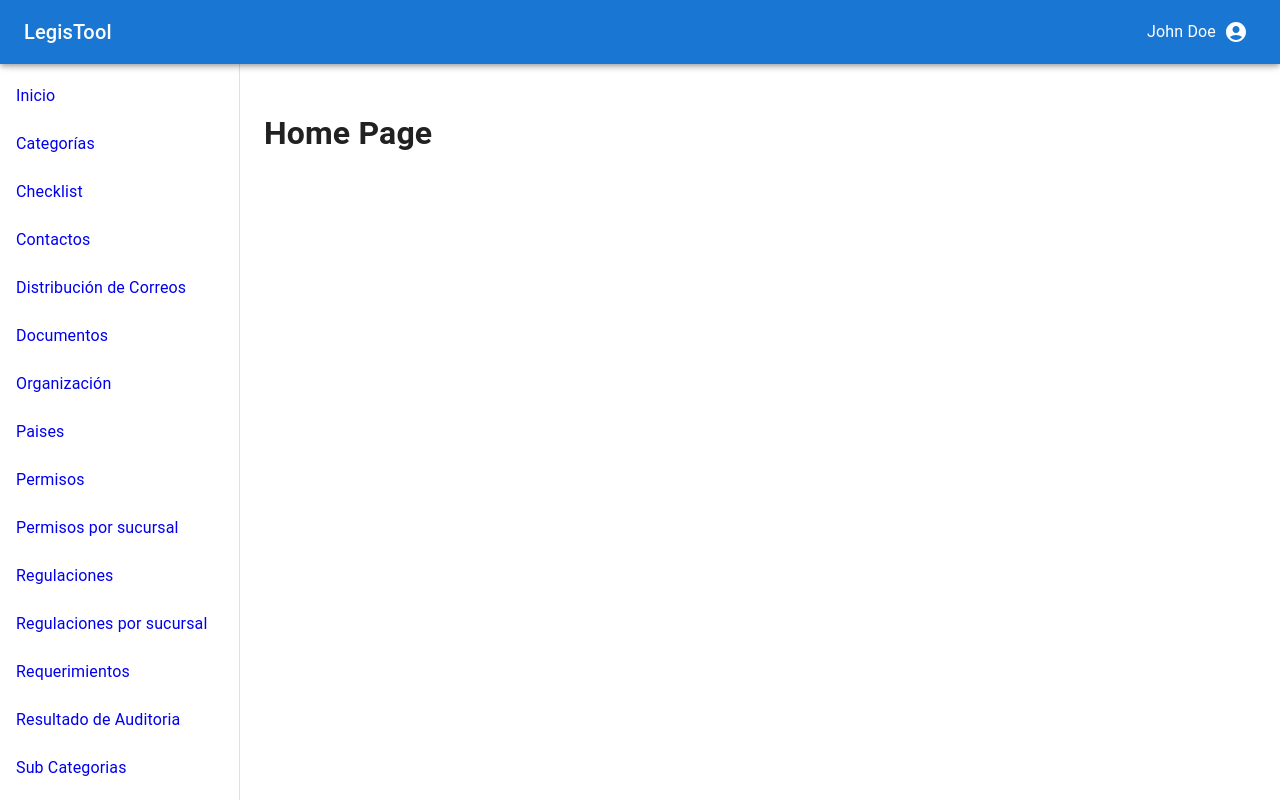
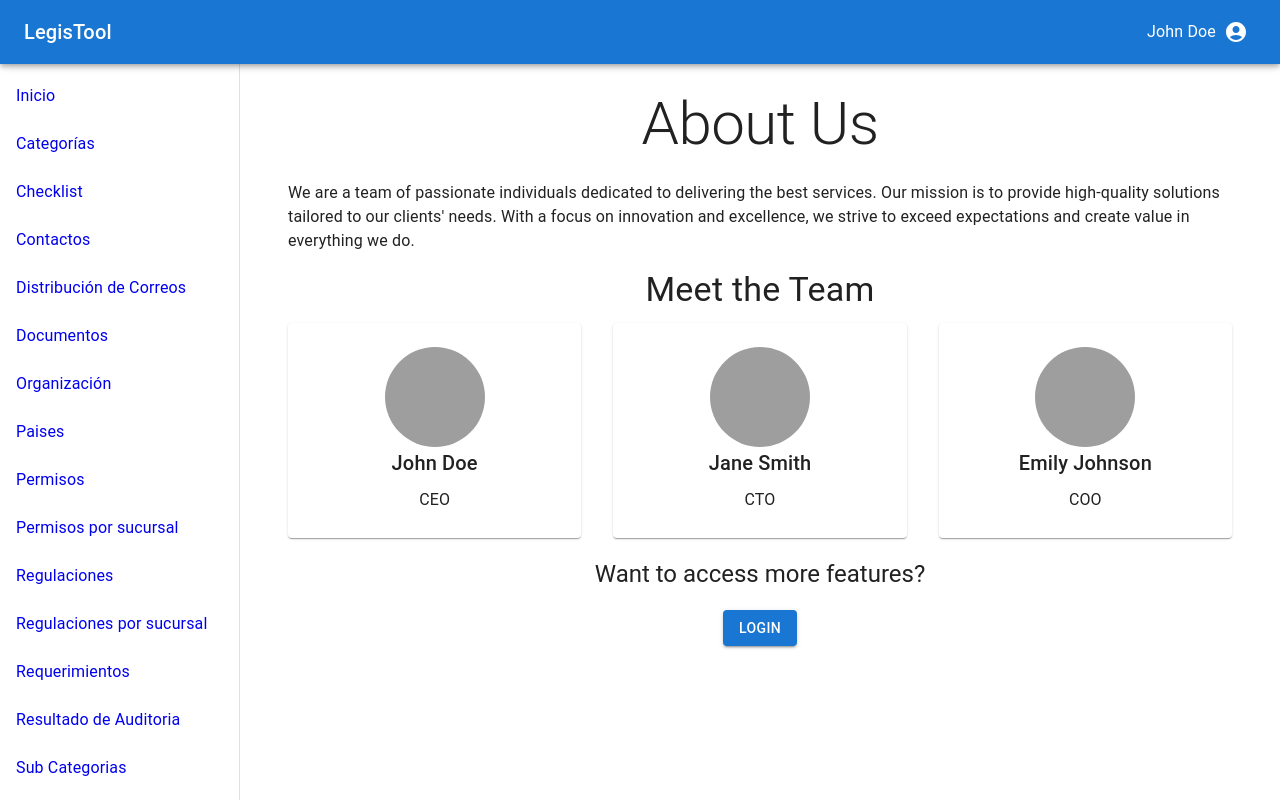
Before and after one commit to Danilord/legistool, a React (Create React App) app: page / in a window 1280 px wide. Built offline with nearby package versions, Linux system fonts and the light colour scheme; grey boxes are pictures that could not be loaded.

Commit message:
olakease
 On branch logins
 Changes to be committed:
	modified:   src/App.js
	modified:   src/pages/Inicio.js
	new file:   src/pages/Login.js
olakease

```diff
--- a/src/App.js
+++ b/src/App.js
@@ -22,6 +22,7 @@ import Sucursales from './pages/Sucursales';
 import TipoDocumento from './pages/TipoDocumento';
 import VistaRegulaciones from './pages/Vista de Regulaciones';
 import VistaChecklist from './pages/Vista de Checklist';
+import Login from './pages/Login';
 
 const AuthContext = createContext();
 
@@ -125,6 +126,7 @@ const App = () => {
             <Toolbar />
             <Routes>
               <Route path="/" element={<Inicio />} />
+              <Route path="/login" element={<Login />} />
               <Route path="/organizacion" element={<Organizacion />} />
               <Route path="/paises" element={<Country />} />
               <Route path="/sucursales" element={<Sucursales />} />
--- a/src/pages/Inicio.js
+++ b/src/pages/Inicio.js
@@ -1,8 +1,65 @@
-// src/pages/Home.js
+// src/pages/Inicio.js
 import React from 'react';
+import { Container, Typography, Grid, Paper, Avatar, Button } from '@mui/material';
+import { styled } from '@mui/system';
+import { red } from '@mui/material/colors';
+
+const StyledPaper = styled(Paper)(({ theme }) => ({
+  padding: theme.spacing(3),
+  textAlign: 'center',
+  color: red,
+}));
+
+const teamMembers = [
+  { name: 'John Doe', role: 'CEO', img: '/path/to/image1.jpg' },
+  { name: 'Jane Smith', role: 'CTO', img: '/path/to/image2.jpg' },
+  { name: 'Emily Johnson', role: 'COO', img: '/path/to/image3.jpg' },
+];
 
 const Inicio = () => {
-  return <h1>Home Page</h1>;
+  const handleLoginClick = () => {
+    window.location.href = '/login'; // Navigate to the login page
+  };
+
+  return (
+    <Container>
+      <Typography variant="h2" align="center" gutterBottom>
+        About Us
+      </Typography>
+      <Typography variant="body1" paragraph>
+        We are a team of passionate individuals dedicated to delivering the best services. Our mission is to provide high-quality solutions tailored to our clients' needs. With a focus on innovation and excellence, we strive to exceed expectations and create value in everything we do.
+      </Typography>
+
+      <Typography variant="h4" align="center" gutterBottom>
+        Meet the Team
+      </Typography>
+      <Grid container spacing={4} justifyContent="center">
+        {teamMembers.map((member) => (
+          <Grid item xs={12} sm={6} md={4} key={member.name}>
+            <StyledPaper>
+              <Avatar alt={member.name} src={member.img} sx={{ width: 100, height: 100, margin: 'auto' }} />
+              <Typography variant="h6" gutterBottom>
+                {member.name}
+              </Typography>
+              <Typography variant="subtitle1">{member.role}</Typography>
+            </StyledPaper>
+          </Grid>
+        ))}
+      </Grid>
+
+      <Typography variant="h5" align="center" gutterBottom style={{ marginTop: '20px' }}>
+        Want to access more features?
+      </Typography>
+      <Button
+        onClick={handleLoginClick}
+        variant="contained"
+        color="primary"
+        sx={{ display: 'block', margin: '20px auto' }}
+      >
+        Login
+      </Button>
+    </Container>
+  );
 };
 
 export default Inicio;
--- /dev/null
+++ b/src/pages/Login.js
@@ -0,0 +1,39 @@
+// src/pages/Login.js
+import React from 'react';
+import { Container, Typography, TextField, Button } from '@mui/material';
+
+const Login = () => {
+  const handleSubmit = (event) => {
+    event.preventDefault();
+    // Handle login logic here
+  };
+
+  return (
+    <Container maxWidth="xs">
+      <Typography variant="h4" align="center" gutterBottom>
+        Login
+      </Typography>
+      <form onSubmit={handleSubmit}>
+        <TextField
+          label="Email"
+          type="email"
+          fullWidth
+          margin="normal"
+          required
+        />
+        <TextField
+          label="Password"
+          type="password"
+          fullWidth
+          margin="normal"
+          required
+        />
+        <Button type="submit" variant="contained" color="primary" fullWidth>
+          Login
+        </Button>
+      </form>
+    </Container>
+  );
+};
+
+export default Login;
```
